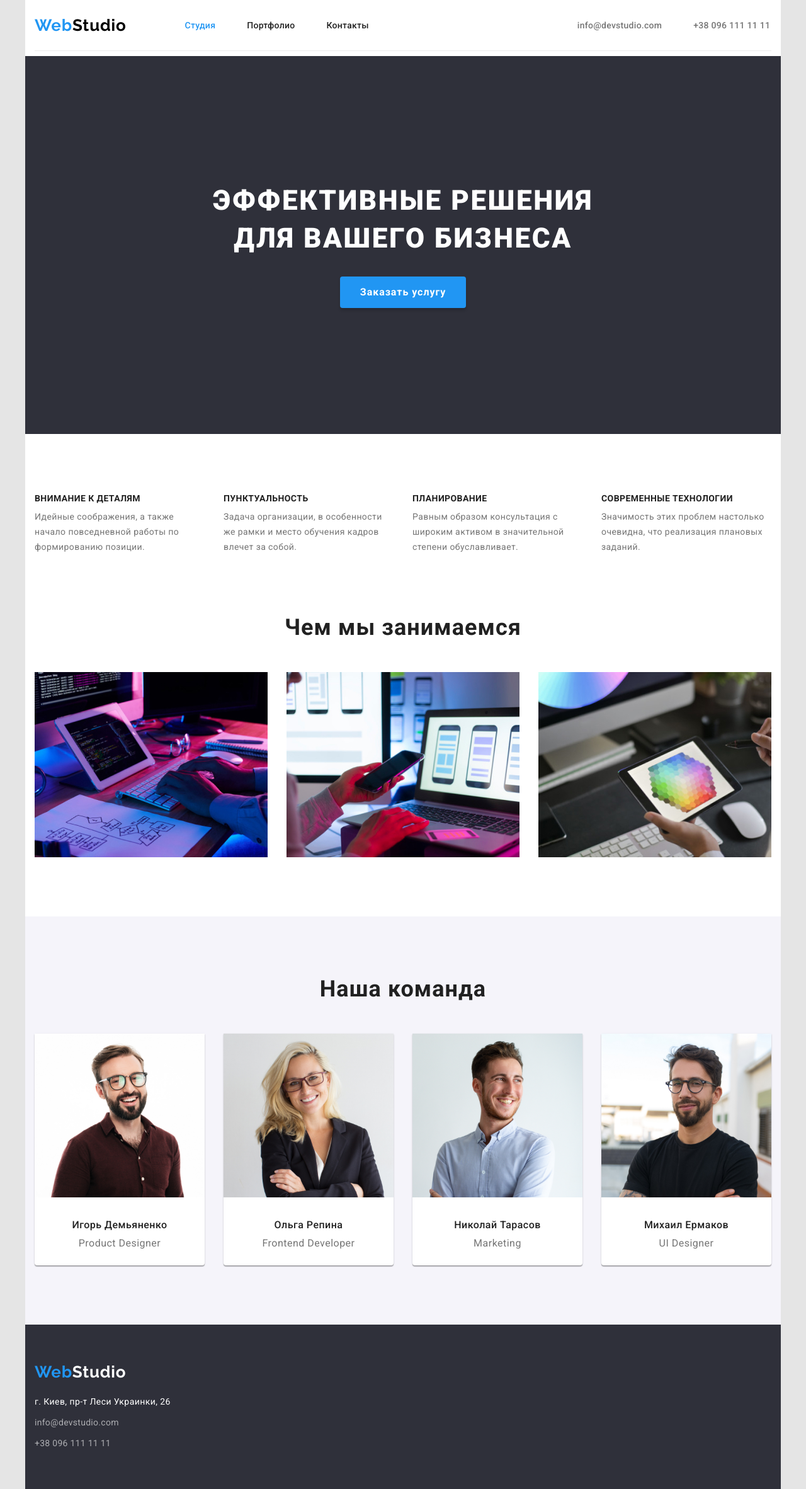
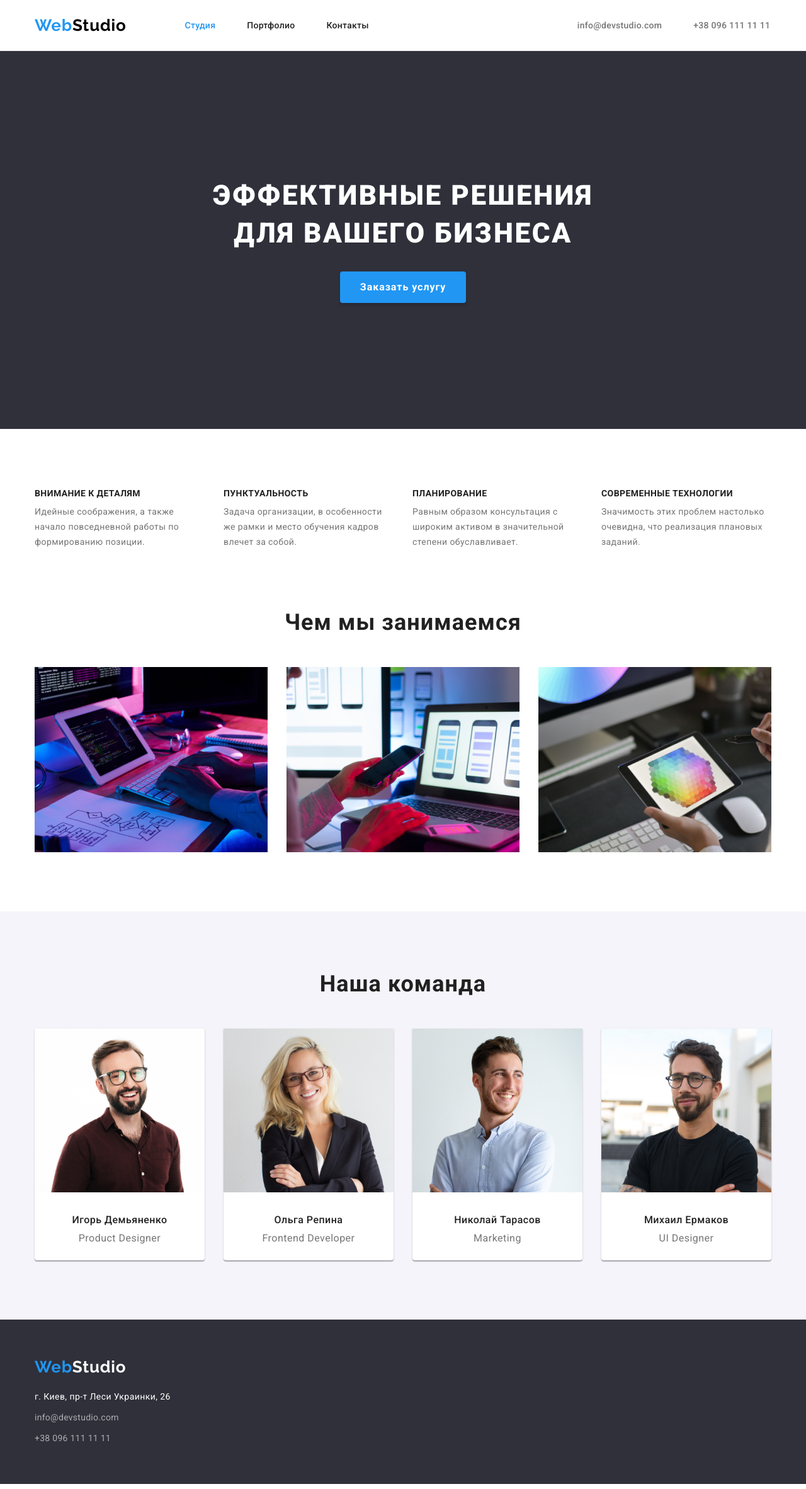
Before and after one commit to starvadym/goit-markup-hw-03, a plain HTML site: page index.html in a window 1280 px wide. Shown: the whole page at 63% size. Drawn offline with nearby package versions, Linux system fonts and the light colour scheme.

Commit message:
Last updates

```diff
--- a/css/styles.css
+++ b/css/styles.css
@@ -11,20 +11,16 @@
 
 body {
   font-family: "Roboto", sans-serif;
-  background: var(--background-color);
   color: var(--primary-text-color);
 }
 .page-header {
   background-color: var(--primary-white-color);
-}
-.studio {
-  padding-bottom: 8px;
-  color: var(--primary-white-color);
-}
-.border-line {
   border-bottom-style: solid;
   border-bottom-width: 1px;
   border-bottom-color: #ececec;
+}
+.studio {
+  color: var(--primary-white-color);
 }
 
 .logo {
@@ -345,6 +341,8 @@ margin-right: 0;
 .team-cont {
   padding-top: 30px;
   padding-bottom: 30px;
+  padding-left: 30px;
+  padding-right: 30px;
 }
 /* Стиль текста - имя */
 .team-member {
@@ -546,6 +544,8 @@ margin-right: 0;
   height: 110px;
   padding-top: 20px;
   padding-bottom: 20px;
+  padding-left: 24px;
+  padding-right: 24px;
   /* Установим стили правой рамки */
   border-right-width: 1px;
   border-right-style: solid;
@@ -571,7 +571,6 @@ margin-right: 0;
   color: var(--title-text-color);
   margin: 0;
   padding: 0;
-  padding-left: 24px;
 }
 /* Стиль текста - Тип проекта */
 .project-type {
@@ -583,6 +582,5 @@ margin-right: 0;
   color: var(--secondary-text-color);
   margin: 0;
   padding: 0;
-  padding-left: 24px;
   margin-top: 4px;
 }
--- a/index.html
+++ b/index.html
@@ -21,8 +21,8 @@
   <body>
     <!-- Шапка сайта -->
 
-    <header class="container page-header studio">
-      <div class="border-line">
+    <header class="page-header studio">
+      <div class="container">
         <nav>
           <a class="logo" href=""> <span class="logoweb">Web</span>Studio</a>
           <ul class="site-nav">
@@ -53,7 +53,8 @@
     </header>
     <main>
       <!-- Слоган -->
-      <section class="container section slogan">
+      <section class="section slogan">
+        <div class="container">
         <h1 class="slogan-statement">
           Эффективные решения <br />
           для вашего бизнеса
@@ -94,10 +95,12 @@
             </p>
           </li>
         </ul>
+        </div>
       </section>
 
       <!-- Виды деятельности -->
-      <section class="container section activity">
+      <section class="section activity">
+        <div class="container">
         <h2>Чем мы занимаемся</h2>
         <ul>
           <li class="item">
@@ -125,10 +128,12 @@
             />
           </li>
         </ul>
+        </div>
       </section>
 
       <!-- Команда -->
-      <section class="container section studio-team">
+      <section class="section studio-team">
+        <div class="container">
         <h2 class="team">Наша команда</h2>
         <ul class="team-photos">
           <li class="item">
@@ -165,10 +170,12 @@
             </div>
           </li>
         </ul>
+        </div>
       </section>
     </main>
     <!-- Футер -->
-    <footer class="container footer-style">
+    <footer class="footer-style">
+      <div class="container">
       <a class="logo" href="">
         <span class="logoweb">Web</span><span class="studio">Studio</span></a
       >
@@ -183,6 +190,7 @@
           </li>
         </ul>
       </address>
+      </div>
     </footer>
   </body>
 </html>
```
Also changed, not shown: portfolio.html (+9 -10 lines).
